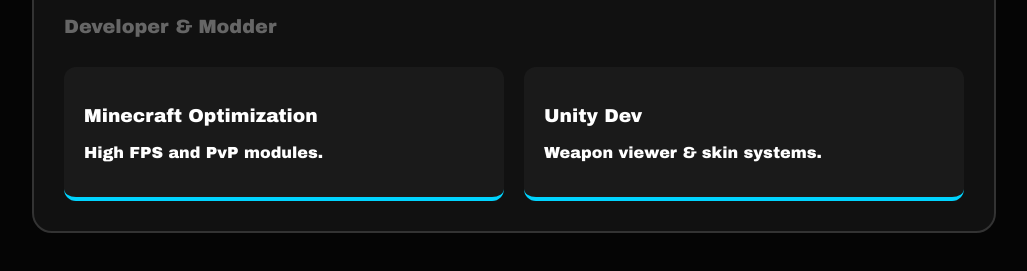
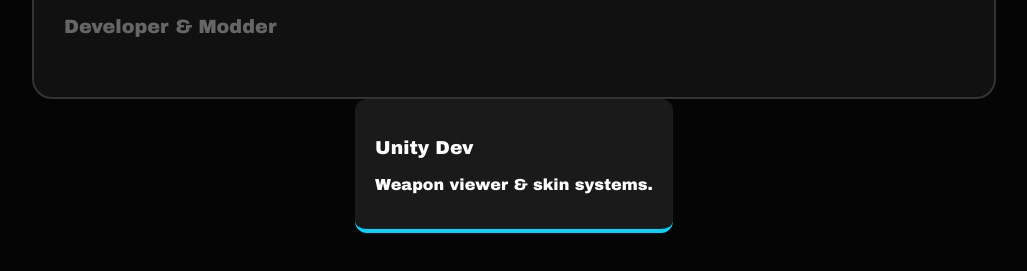
Before and after one commit to ttni131/ttni131, a plain HTML site: page index.html in a window 1280 px wide. Shown: the part 411-682 px from the top of the page, without its empty margins (126-1153 px from the left). Drawn offline with Linux system fonts and the light colour scheme.

Commit message:
Update index.html

```diff
--- a/index.html
+++ b/index.html
@@ -72,11 +72,6 @@
 <div class="container">
     <h1>Metea</h1>
     <p class="tagline">Developer & Modder</p>
-
-    <div class="project-list">
-        <div class="card">
-            <h3>Minecraft Optimization</h3>
-            <p>High FPS and PvP modules.</p>
         </div>
         <div class="card">
             <h3>Unity Dev</h3>
```
